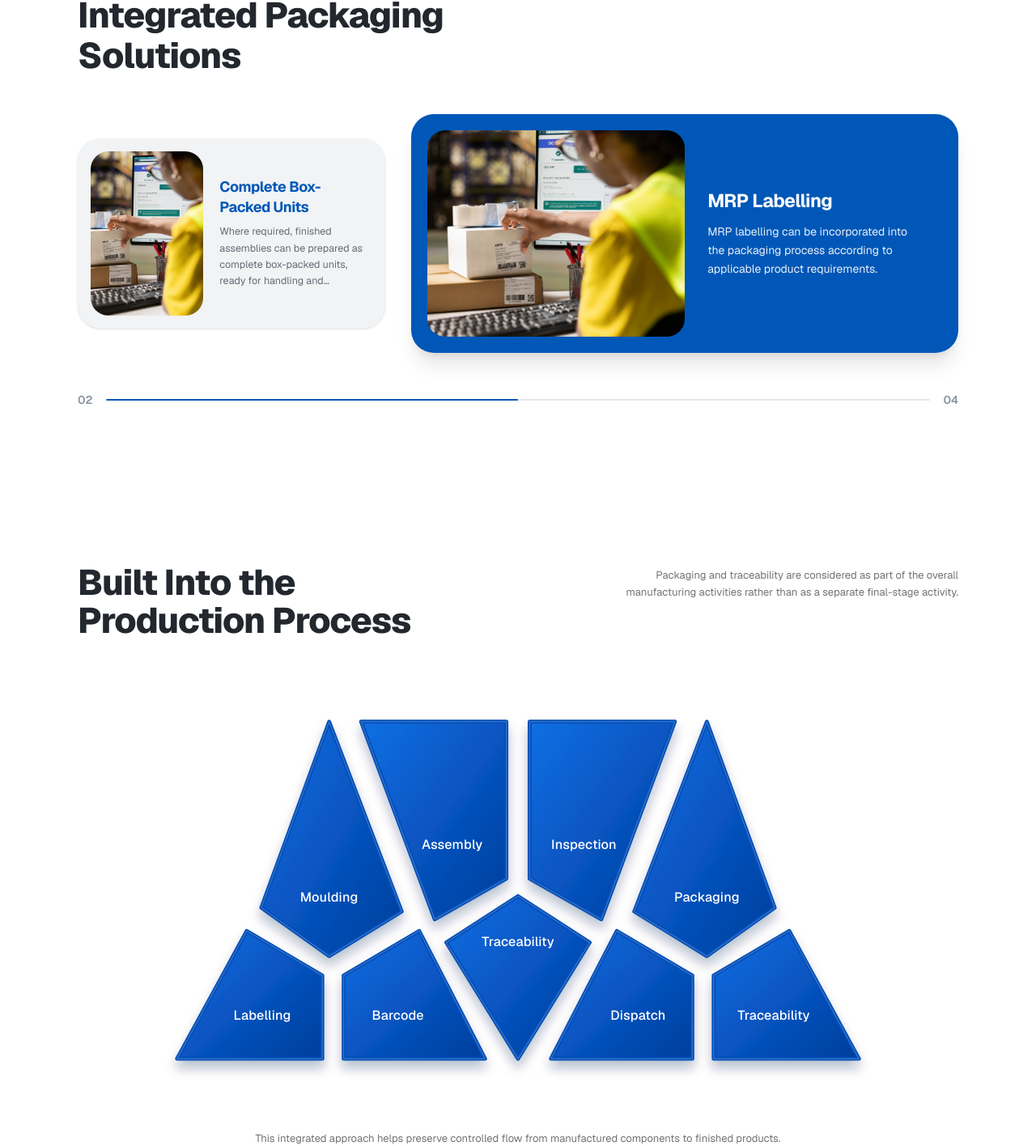
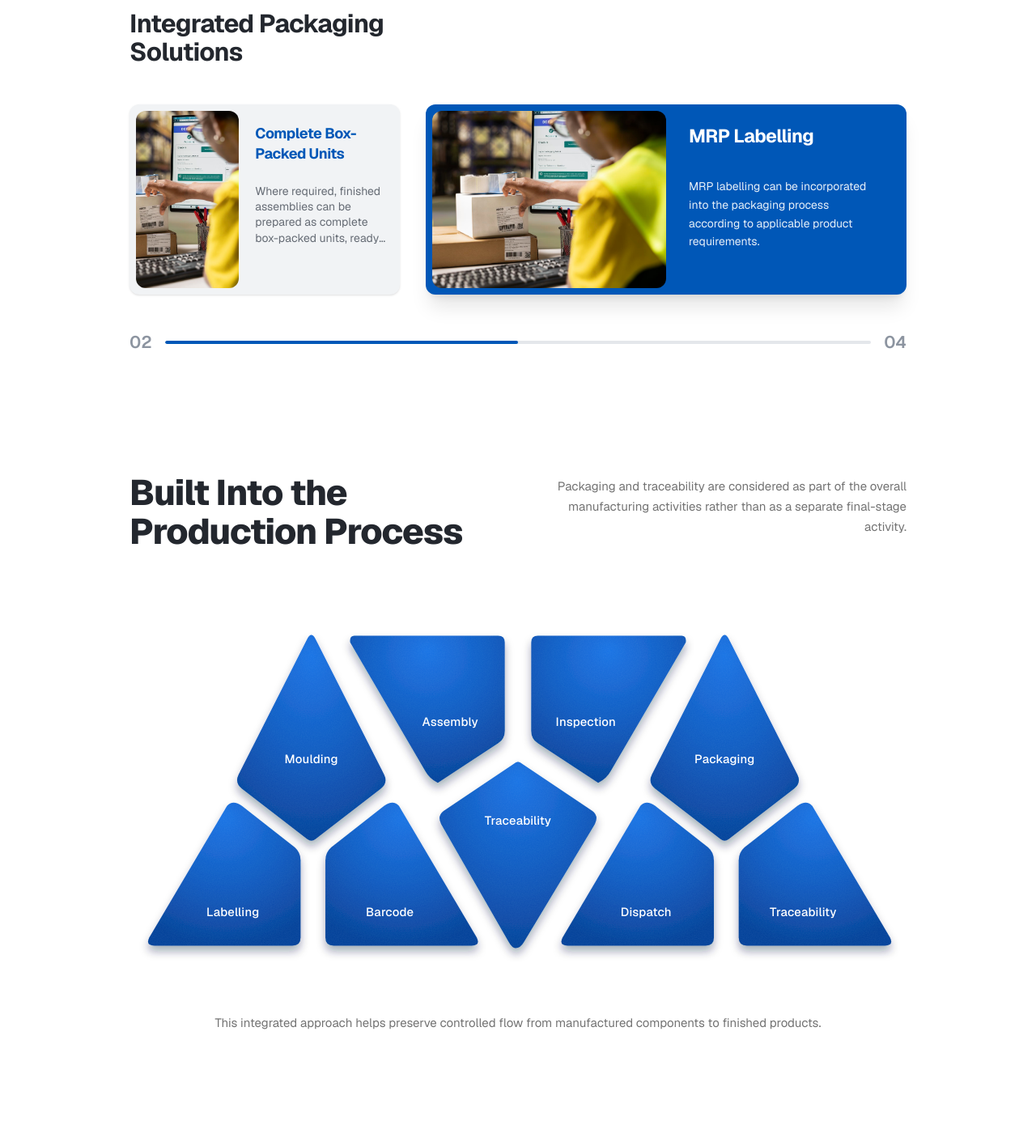
Before and after one commit to Chandail-Kajal/sbb-modulings, a Next.js app: page /packaging-tracebility in a window 1280 px wide. Shown: the part 574-1990 px from the top of the page at 81% size. Built offline with nearby package versions, Linux system fonts and the light colour scheme; a web font is replaced by a local one.

Commit message:
packaging and traceability changes

```diff
--- a/src/components/packaging-tracebility/integrated-packaging.tsx
+++ b/src/components/packaging-tracebility/integrated-packaging.tsx
@@ -34,14 +34,12 @@ const cards: PackagingCard[] = [
 ];
 
 export function IntegratedPackaging() {
-  // activeIndex tracks the active big card on the right (defaults to index 1 = card 02)
   const [activeIndex, setActiveIndex] = useState(1);
   const [isAnimating, setIsAnimating] = useState(false);
 
   const startX = useRef(0);
   const isDragging = useRef(false);
 
-  // Infinite Next: 4 ke baad wapas 1 pe loop
   const handleNext = () => {
     if (isAnimating) return;
     setIsAnimating(true);
@@ -49,7 +47,6 @@ export function IntegratedPackaging() {
     setTimeout(() => setIsAnimating(false), 450);
   };
 
-  // Infinite Prev: 1 ke pehle wapas 4 pe loop
   const handlePrev = () => {
     if (isAnimating) return;
     setIsAnimating(true);
@@ -95,13 +92,17 @@ export function IntegratedPackaging() {
   const rightCard = cards[activeIndex];
 
   return (
-    <Section className="relative overflow-hidden py-14 sm:py-20 lg:py-24 bg-white select-none" disablePaddingY>
-      <div className="mx-auto w-full max-w-[1780px] px-6 sm:px-10 lg:px-16 xl:px-24">
-
+    <Section
+      className="relative overflow-hidden py-14 sm:py-20 lg:py-24 bg-white select-none"
+      disablePaddingY
+    >
+      <div className="mx-auto w-full section-container">
         {/* Section Heading */}
         <div className="text-left mb-8 sm:mb-12">
-          <h2 className="text-3xl sm:text-4xl lg:text-[44px] font-extrabold text-[#23272e] leading-[1.12] tracking-tight">
-            Integrated Packaging<br />Solutions
+          <h2 className="text-fluid-47 font-bold text-[#23272e] leading-[1.12] tracking-tight">
+            Integrated Packaging
+            <br />
+            Solutions
           </h2>
         </div>
 
@@ -113,13 +114,11 @@ export function IntegratedPackaging() {
           onMouseUp={handleMouseUp}
           className="flex flex-col lg:flex-row items-center justify-between gap-6 xl:gap-8 w-full cursor-grab active:cursor-grabbing"
         >
-          {/* LEFT CARD: Smaller, Inactive, Infinite Loop backward on click */}
           <div
             onClick={handlePrev}
-            className="w-full lg:w-[38%] xl:w-[36%] h-[200px] sm:h-[220px] md:h-[235px] rounded-[24px] sm:rounded-[28px] bg-[#f1f3f5] text-[#23272e] p-3.5 sm:p-4 flex items-center shadow-sm transition-all duration-500 ease-out cursor-pointer hover:bg-[#eaecee]"
+            className="w-full lg:w-[38%] xl:w-[36%] h-[200px] sm:h-[220px] md:h-[235px] rounded-lg sm:rounded-xl bg-[#f1f3f5] text-[#23272e] p-2 sm:p-2 flex items-center shadow-sm transition-all duration-500 ease-out cursor-pointer hover:bg-[#eaecee]"
           >
-            {/* Left Image (Smaller) */}
-            <div className="relative shrink-0 w-[42%] sm:w-[40%] h-full overflow-hidden rounded-[18px] sm:rounded-[22px] pointer-events-none">
+            <div className="relative shrink-0 w-[42%] sm:w-[40%] h-full overflow-hidden rounded-lg sm:rounded-xl pointer-events-none">
               <Image
                 key={`left-img-${leftCard.id}`}
                 src="/packaging/image1.jpg"
@@ -130,23 +129,21 @@ export function IntegratedPackaging() {
             </div>
 
             {/* Left Content */}
-            <div className="ml-4 sm:ml-5 flex flex-col justify-center flex-1 pr-2 pointer-events-none">
-              <h3 className="font-bold text-[#0057b7] text-base sm:text-lg leading-snug tracking-tight">
+            <div className="ml-4 sm:ml-5 flex flex-col justify-start flex-1 pr-2 pointer-events-none h-full gap-4 py-4">
+              <h3 className="font-bold text-[#0057b7] text-fluid-24 leading-snug tracking-tight">
                 {leftCard.title}
               </h3>
-              <p className="mt-2 text-xs sm:text-[12.5px] leading-relaxed text-[#666c75] line-clamp-3 sm:line-clamp-4">
+              <p className="mt-2 text-fluid-16 leading-snug text-[#666c75] line-clamp-3 sm:line-clamp-4">
                 {leftCard.desc}
               </p>
             </div>
           </div>
 
-          {/* RIGHT CARD: Bigger, Active Royal Blue with Zoomed Image, Infinite Loop forward on click */}
           <div
             onClick={handleNext}
-            className="w-full lg:w-[62%] xl:w-[64%] h-[240px] sm:h-[270px] md:h-[295px] rounded-[24px] sm:rounded-[28px] bg-[#0057b7] text-white p-4 sm:p-5 flex items-center shadow-xl transition-all duration-500 ease-out cursor-pointer"
+            className="w-full lg:w-[62%] xl:w-[64%] h-[200px] sm:h-[220px] md:h-[235px] rounded-lg sm:rounded-xl bg-[#0057b7] text-white p-2 sm:p-2 flex items-center shadow-xl transition-all duration-500 ease-out cursor-pointer"
           >
-            {/* Right Image (Bigger & Scale-110 Zoomed) */}
-            <div className="relative shrink-0 w-[52%] sm:w-[50%] h-full overflow-hidden rounded-[18px] sm:rounded-[22px] pointer-events-none">
+            <div className="relative shrink-0 w-[52%] sm:w-[50%] h-full overflow-hidden rounded-lg sm:rounded-xl pointer-events-none">
               <Image
                 key={`right-img-${rightCard.id}`}
                 src="/packaging/image1.jpg"
@@ -157,8 +154,7 @@ export function IntegratedPackaging() {
               />
             </div>
 
-            {/* Right Content */}
-            <div className="ml-5 sm:ml-7 flex flex-col justify-center flex-1 pr-3 sm:pr-6 pointer-events-none">
+            <div className="ml-5 sm:ml-7 flex flex-col justify-start flex-1 pr-3 sm:pr-6 pointer-events-none h-full py-4 gap-6">
               <h3 className="font-bold text-white text-lg sm:text-xl xl:text-[23px] leading-snug tracking-tight">
                 {rightCard.title}
               </h3>
@@ -169,10 +165,9 @@ export function IntegratedPackaging() {
           </div>
         </div>
 
-        {/* Dynamic Progress Bar synced with infinite active card index */}
-        <div className="mt-8 sm:mt-12 flex items-center gap-4 max-w-full text-xs sm:text-sm font-semibold text-[#8c94a0]">
-          <span>{rightCard.id}</span>
-          <div className="relative flex-1 h-[2px] bg-[#e4e7eb] rounded-full overflow-hidden">
+        <div className="mt-8 sm:mt-12 flex items-center gap-4 max-w-full leading-none font-semibold text-[#8c94a0]">
+          <span className="text-fluid-29">{rightCard.id}</span>
+          <div className="relative flex-1 h-1 bg-[#e4e7eb] rounded-full overflow-hidden">
             <div
               className="absolute top-0 left-0 h-full bg-[#0057b7] transition-all duration-500 rounded-full"
               style={{
@@ -180,9 +175,8 @@ export function IntegratedPackaging() {
               }}
             />
           </div>
-          <span>0{cards.length}</span>
+          <span className="text-fluid-29">0{cards.length}</span>
         </div>
-
       </div>
     </Section>
   );
--- a/src/components/packaging-tracebility/production-process.tsx
+++ b/src/components/packaging-tracebility/production-process.tsx
@@ -1,161 +1,159 @@
 import { Section } from "../Section";
 
-interface ProcessShape {
-  id: string;
-  name: string;
-  points: string;
-  textPos: { x: number; y: number };
-}
-
-// Coordinate grid: 1000 x 520 with exact rounded gaps and angles matching the screenshot
-const processTiles: ProcessShape[] = [
-  // 1. Top Left Diamond/Kite: Moulding
+const processTiles = [
   {
     id: "moulding",
     name: "Moulding",
-    points: "305,44 380,240 305,286 235,236",
-    textPos: { x: 305, y: 226 },
+    textPos: { x: 250, y: 220 },
+    d: "M 245 74 Q 250 64 255 74 L 338 238 Q 343 248 334 255 L 255 316 Q 250 320 245 316 L 166 255 Q 157 248 162 238 Z",
   },
-  // 2. Top Center-Left Wedge: Assembly
+  {
+    id: "labelling",
+    name: "Labelling",
+    textPos: { x: 155, y: 405 },
+    d: "M 148 276 Q 155 268 166 276 L 230 326 Q 237 332 237 342 L 237 435 Q 237 445 227 445 L 60 445 Q 49 445 54 435 Z",
+  },
+  {
+    id: "barcode",
+    name: "Barcode",
+    textPos: { x: 345, y: 405 },
+    d: "M 267 342 Q 267 332 274 326 L 338 276 Q 349 268 356 276 L 450 435 Q 455 445 444 445 L 277 445 Q 267 445 267 435 Z",
+  },
+
   {
     id: "assembly",
     name: "Assembly",
-    points: "338,44 488,44 488,206 414,248",
-    textPos: { x: 432, y: 172 },
+    textPos: { x: 418, y: 175 },
+    d: "M 302 70 Q 296 70 297 78 L 388 234 Q 393 243 403 248 L 476 200 Q 484 195 484 185 L 484 78 Q 484 70 476 70 Z",
   },
-  // 3. Top Center-Right Wedge: Inspection
   {
     id: "inspection",
     name: "Inspection",
-    points: "512,44 662,44 586,248 512,206",
-    textPos: { x: 568, y: 172 },
+    textPos: { x: 582, y: 175 },
+    d: "M 524 70 Q 516 70 516 78 L 516 185 Q 516 195 524 200 L 597 248 Q 607 243 612 234 L 703 78 Q 704 70 698 70 Z",
   },
-  // 4. Top Right Diamond/Kite: Packaging
+  {
+    id: "traceability-center",
+    name: "Traceability",
+    textPos: { x: 500, y: 295 },
+    d: "M 495 225 Q 500 220 505 225 L 590 282 Q 598 288 593 298 L 507 441 Q 503 448 497 448 Q 493 448 489 441 L 407 298 Q 402 288 410 282 Z",
+  },
+
   {
     id: "packaging",
     name: "Packaging",
-    points: "695,44 765,236 695,286 620,240",
-    textPos: { x: 695, y: 226 },
+    textPos: { x: 750, y: 220 },
+    d: "M 745 74 Q 750 64 755 74 L 838 238 Q 843 248 834 255 L 755 316 Q 750 320 745 316 L 666 255 Q 657 248 662 238 Z",
   },
-  // 5. Central Diamond Keystone: Traceability
-  {
-    id: "traceability-center",
-    name: "Traceability",
-    points: "500,224 574,272 500,392 426,272",
-    textPos: { x: 500, y: 272 },
-  },
-  // 6. Bottom Far-Left Triangular Wedge: Labelling
-  {
-    id: "labelling",
-    name: "Labelling",
-    points: "220,260 298,306 298,392 148,392",
-    textPos: { x: 236, y: 348 },
-  },
-  // 7. Bottom Mid-Left Quadrilateral: Barcode
-  {
-    id: "barcode",
-    name: "Barcode",
-    points: "320,306 398,260 466,392 320,392",
-    textPos: { x: 376, y: 348 },
-  },
-  // 8. Bottom Mid-Right Quadrilateral: Dispatch
   {
     id: "dispatch",
     name: "Dispatch",
-    points: "602,260 680,306 680,392 534,392",
-    textPos: { x: 624, y: 348 },
+    textPos: { x: 655, y: 405 },
+    d: "M 648 276 Q 655 268 666 276 L 730 326 Q 737 332 737 342 L 737 435 Q 737 445 727 445 L 560 445 Q 549 445 554 435 Z",
   },
-  // 9. Bottom Far-Right Triangular Wedge: Traceability
   {
-    id: "traceability-bottom",
+    id: "traceability-right",
     name: "Traceability",
-    points: "702,306 780,260 852,392 702,392",
-    textPos: { x: 764, y: 348 },
+    textPos: { x: 845, y: 405 },
+    d: "M 767 342 Q 767 332 774 326 L 838 276 Q 849 268 856 276 L 950 435 Q 955 445 944 445 L 777 445 Q 767 445 767 435 Z",
   },
 ];
 
-export function ProductionProcess() {
+export default function ProcessDiagram() {
   return (
-    <Section className="relative overflow-hidden py-14 sm:py-20 lg:py-24 bg-white" disablePaddingY>
-      <div className="mx-auto w-full max-w-[1780px] px-6 sm:px-10 lg:px-16 xl:px-24">
-
-        {/* Header Grid: Left Title & Right Paragraph */}
-        <div className="flex flex-col lg:flex-row lg:items-start lg:justify-between gap-6 pb-6 sm:pb-8">
-          <div className="max-w-xl text-left">
-            <h2 className="text-3xl sm:text-4xl md:text-[44px] font-extrabold text-[#23272e] leading-[1.08] tracking-tight">
-              Built Into the<br />
-              Production Process
-            </h2>
-          </div>
-
-          <div className="max-w-md lg:text-right pt-1">
-            <p className="text-xs sm:text-[13px] leading-[1.65] text-[#737373]">
-              Packaging and traceability are considered as part of the overall
-              manufacturing activities rather than as a separate final-stage activity.
-            </p>
-          </div>
-        </div>
-
-        {/* Mosaic Diagram */}
-        <div className="w-full flex justify-center py-6 sm:py-10">
-          <div className="w-full max-w-[1180px] aspect-[1000/440]">
+    <div className="w-full flex justify-center py-8">
+      <div className="w-full max-w-[1050px] aspect-[1000/480]">
         <svg
-              viewBox="120 20 760 400"
+          viewBox="30 45 940 420"
           className="w-full h-full select-none"
           fill="none"
           xmlns="http://www.w3.org/2000/svg"
         >
           <defs>
-                {/* 3D Texture Gradient */}
-                <linearGradient id="tileGradient" x1="0%" y1="0%" x2="100%" y2="100%">
-                  <stop offset="0%" stopColor="#1270e3" />
-                  <stop offset="45%" stopColor="#0857c5" />
-                  <stop offset="100%" stopColor="#003e9b" />
-                </linearGradient>
+            {/* Drop Shadow */}
+            <filter
+              id="tileShadow"
+              x="-20%"
+              y="-20%"
+              width="140%"
+              height="150%"
+            >
+              <feDropShadow
+                dx="0"
+                dy="7"
+                stdDeviation="5"
+                floodColor="#00183b"
+                floodOpacity="0.35"
+              />
+            </filter>
 
-                {/* Drop shadow matching reference blur and offset */}
-                <filter id="tileShadow" x="-20%" y="-20%" width="140%" height="150%">
-                  <feDropShadow dx="0" dy="8" stdDeviation="6" floodColor="#012354" floodOpacity="0.28" />
+            {/* Radial 3D Blue Shading */}
+            <radialGradient
+              id="tileLighting"
+              cx="50%"
+              cy="20%"
+              r="80%"
+              fx="50%"
+              fy="10%"
+            >
+              <stop offset="0%" stopColor="#1872e4" />
+              <stop offset="55%" stopColor="#0d59bf" />
+              <stop offset="100%" stopColor="#044199" />
+            </radialGradient>
+
+            <filter id="grainNoise" x="0%" y="0%" width="100%" height="100%">
+              <feTurbulence
+                type="fractalNoise"
+                baseFrequency="0.8"
+                numOctaves="3"
+                stitchTiles="stitch"
+                result="noise"
+              />
+              <feColorMatrix
+                type="matrix"
+                values="0 0 0 0 1
+                        0 0 0 0 1
+                        0 0 0 0 1
+                        0 0 0 0.07 0"
+                in="noise"
+                result="coloredNoise"
+              />
+              <feComposite
+                operator="in"
+                in="coloredNoise"
+                in2="SourceGraphic"
+              />
             </filter>
           </defs>
 
-              {/* Tiles Rendering */}
           {processTiles.map((tile) => (
             <g
               key={tile.id}
-                  className="group cursor-pointer transition-transform duration-300"
+              className="group cursor-pointer transition-transform duration-200 hover:-translate-y-0.5"
             >
-                  {/* Facet polygon with rounded corners via SVG stroke-linejoin */}
-                  <polygon
-                    points={tile.points}
-                    fill="url(#tileGradient)"
+              <path
+                d={tile.d}
+                fill="url(#tileLighting)"
                 filter="url(#tileShadow)"
-                    stroke="#004eb8"
-                    strokeWidth="4"
-                    strokeLinejoin="round"
-                    className="transition-all duration-300 group-hover:brightness-110"
+                className="transition-all duration-300 group-hover:brightness-105"
               />
 
-                  {/* Surface specular lighting rim */}
-                  <polygon
-                    points={tile.points}
-                    fill="none"
-                    stroke="rgba(255,255,255,0.2)"
-                    strokeWidth="1.2"
-                    strokeLinejoin="round"
-                    className="pointer-events-none"
+              <path
+                d={tile.d}
+                fill="#ffffff"
+                filter="url(#grainNoise)"
+                pointerEvents="none"
               />
 
-                  {/* Centered Typography */}
               <text
                 x={tile.textPos.x}
                 y={tile.textPos.y}
                 fill="#ffffff"
                 textAnchor="middle"
                 dominantBaseline="middle"
-                    fontSize="13.5"
+                fontSize="14.5"
                 fontWeight="500"
-                    letterSpacing="0.15px"
+                letterSpacing="0.2px"
                 className="pointer-events-none select-none font-sans"
               >
                 {tile.name}
@@ -165,14 +163,42 @@ export function ProductionProcess() {
         </svg>
       </div>
     </div>
+  );
+}
 
-        {/* Bottom Centered Description */}
-        <div className="text-center pt-2 sm:pt-4">
-          <p className="text-xs sm:text-[13px] text-[#737373]">
-            This integrated approach helps preserve controlled flow from manufactured components to finished products.
+export function ProductionProcess() {
+  return (
+    <Section
+      className="relative overflow-hidden py-8  sm:py-10 lg:py-14 bg-white"
+      disablePaddingY
+    >
+      <div className="section-container">
+        <div className="flex flex-col lg:flex-row lg:items-start lg:justify-between gap-6 pb-6 sm:pb-8">
+          <div className="max-w-xl text-left">
+            <h2 className="text-3xl sm:text-4xl md:text-[44px] font-extrabold text-[#23272e] leading-[1.08] tracking-tight">
+              Built Into the
+              <br />
+              Production Process
+            </h2>
+          </div>
+
+          <div className="max-w-md lg:text-right pt-1">
+            <p className="text-fluid-18 leading-[1.65] text-[#737373]">
+              Packaging and traceability are considered as part of the overall
+              manufacturing activities rather than as a separate final-stage
+              activity.
             </p>
           </div>
+        </div>
 
+        <ProcessDiagram />
+
+        <div className="text-center pt-2 sm:pt-4">
+          <p className="text-fluid-18 text-[#737373]">
+            This integrated approach helps preserve controlled flow from
+            manufactured components to finished products.
+          </p>
+        </div>
       </div>
     </Section>
   );
```
Also changed, not shown: src/app/packaging-tracebility/page.tsx (+3 -4 lines), src/components/packaging-tracebility/support.tsx (+17 -15 lines). Lines whose indentation alone changed are shown as unchanged.
